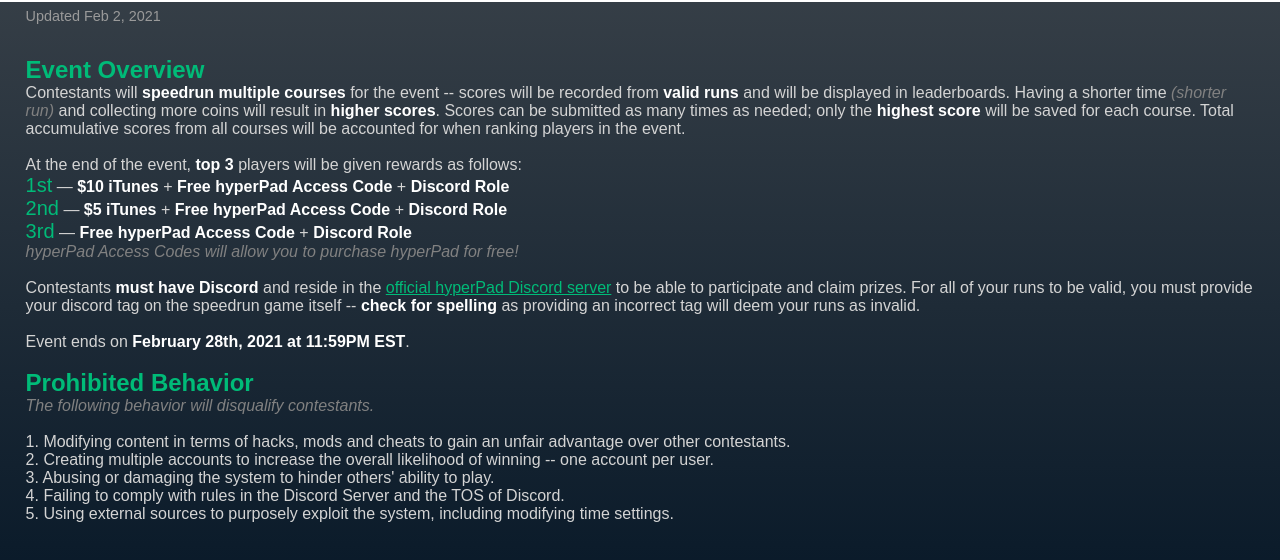
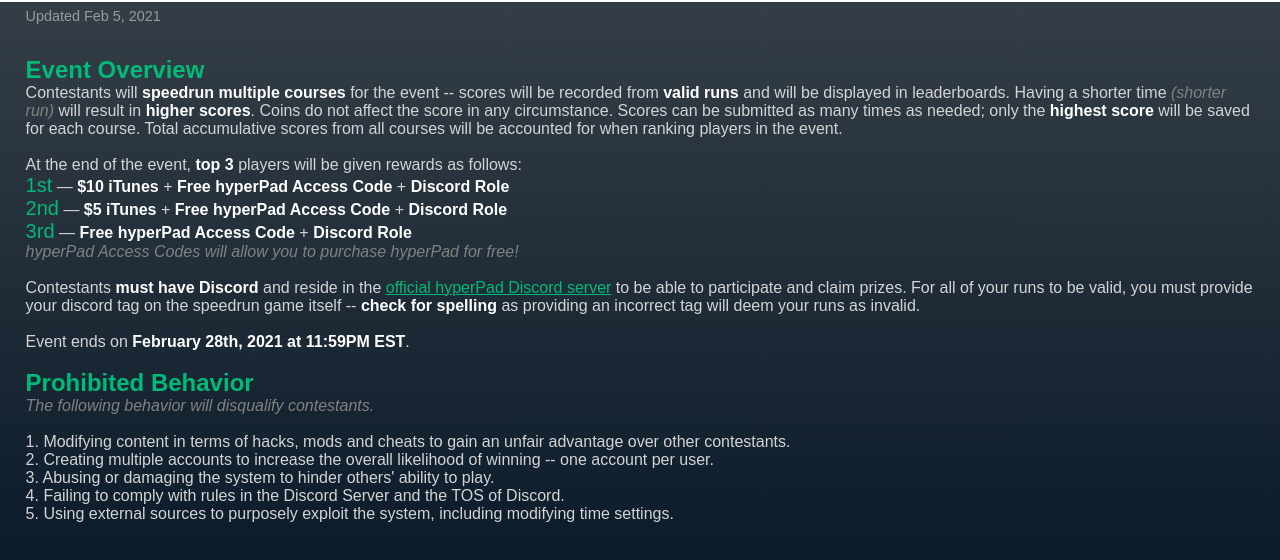
Before and after one commit to RXCodes/bobs-speedy-adventure, a plain HTML site: page index.html in a window 1280 px wide. Shown: the part 682-1242 px from the top of the page. Drawn offline with Linux system fonts and the light colour scheme.

Commit message:
Update index.html

```diff
--- a/index.html
+++ b/index.html
@@ -63,13 +63,13 @@
     <h
        style="font-size:220%"
        ><b>hyperSpeed Event </b></h><p style="font-size: 90%; padding-top:2px; color:#9a9a9a">
-    Updated Feb 2, 2021
+    Updated Feb 5, 2021
     </p>
     </div>
 
    <p style="padding-top:0; position:relative; top:-60px">
      <b><c>Event Overview</c></b><br>
-     Contestants will <b>speedrun multiple courses</b> for the event -- scores will be recorded from <b>valid runs</b> and will be displayed in leaderboards. Having a shorter time <em>(shorter run)</em> and collecting more coins will result in <b>higher scores</b>. Scores can be submitted as many times as needed; only the <b>highest score</b> will be saved for each course. Total accumulative scores from all courses will be accounted for when ranking players in the event.
+     Contestants will <b>speedrun multiple courses</b> for the event -- scores will be recorded from <b>valid runs</b> and will be displayed in leaderboards. Having a shorter time <em>(shorter run)</em> will result in <b>higher scores</b>. Coins do not affect the score in any circumstance. Scores can be submitted as many times as needed; only the <b>highest score</b> will be saved for each course. Total accumulative scores from all courses will be accounted for when ranking players in the event.
      <br><br>
      At the end of the event, <b>top 3</b> players will be given rewards as follows:<br>
      <sa>1st</sa> — <b>$10 iTunes</b> + <b>Free hyperPad Access Code</b> + <b>Discord Role</b><br>
```
